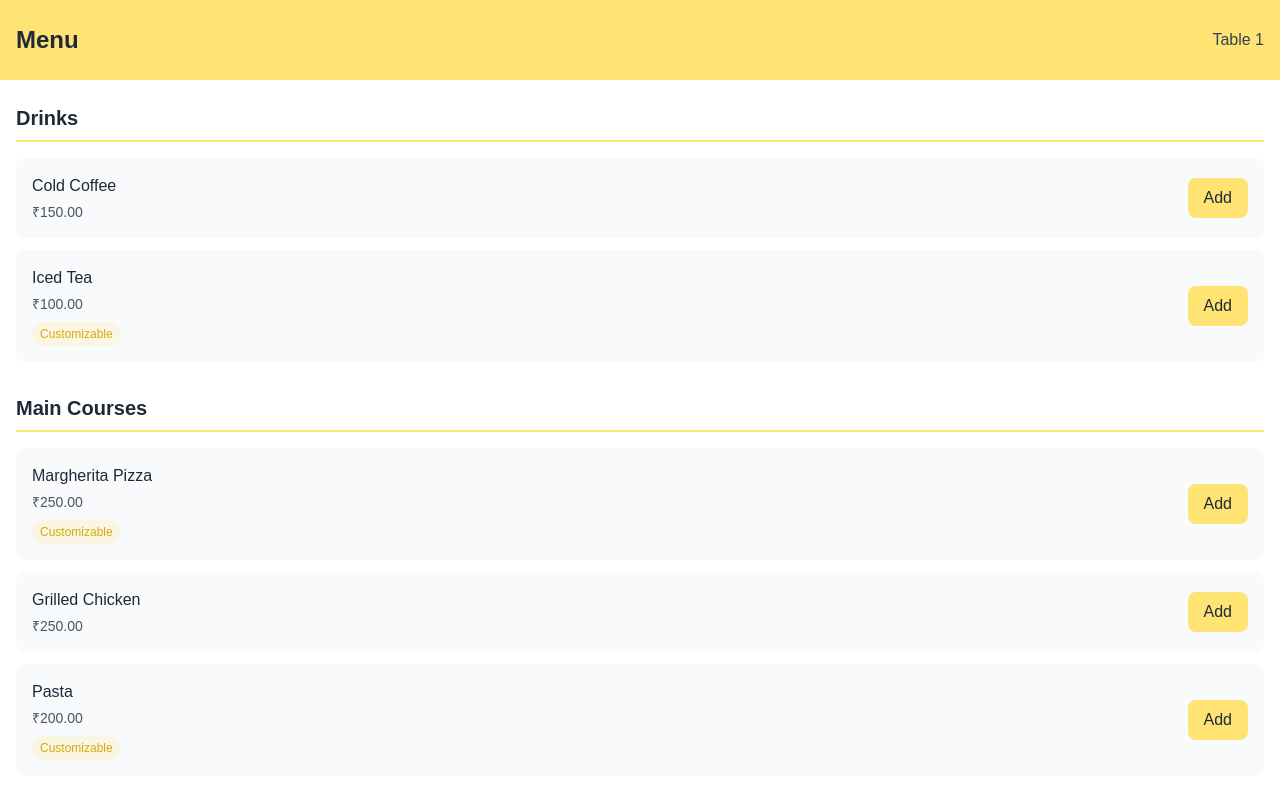
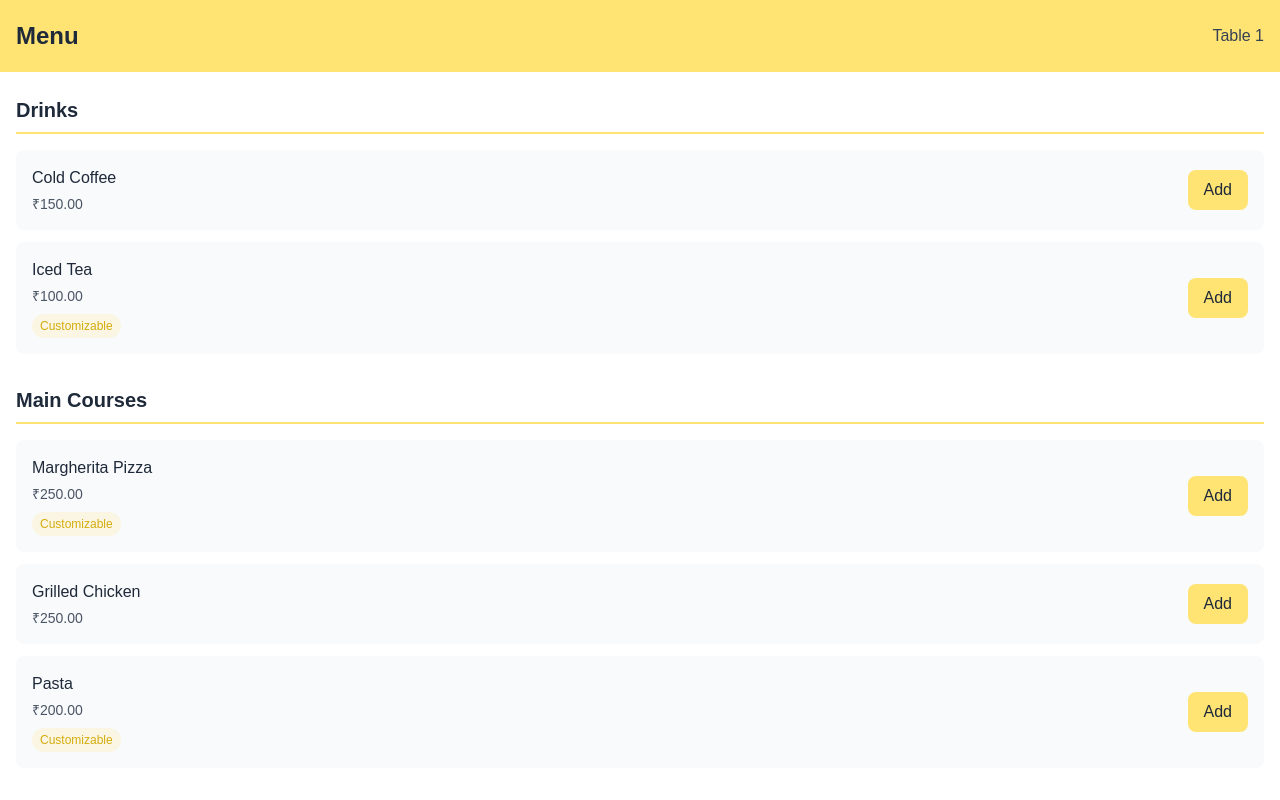
Before and after one commit to gautam-4/cafe-client, a Next.js app: page /table/1 in a window 1280 px wide. Shown: the top 800 px of the page. Built offline with nearby package versions, Linux system fonts and the light colour scheme.

Commit message:
update padding

```diff
--- a/app/table/[tableId]/page.jsx
+++ b/app/table/[tableId]/page.jsx
@@ -153,7 +153,7 @@ export default function TablePage() {
   return (
     <div className="min-h-screen bg-white">
       {/* Header */}
-      <div className="px-4 py-6 text-center flex justify-between" style={{ backgroundColor: 'var(--cozy-lemon)' }}>
+      <div className="px-4 py-5 text-center flex justify-between" style={{ backgroundColor: 'var(--cozy-lemon)' }}>
         <h1 className="text-2xl font-bold text-gray-800">Menu</h1>
         <p className="text-gray-700 mt-1">Table {tableId}</p>
       </div>
```
